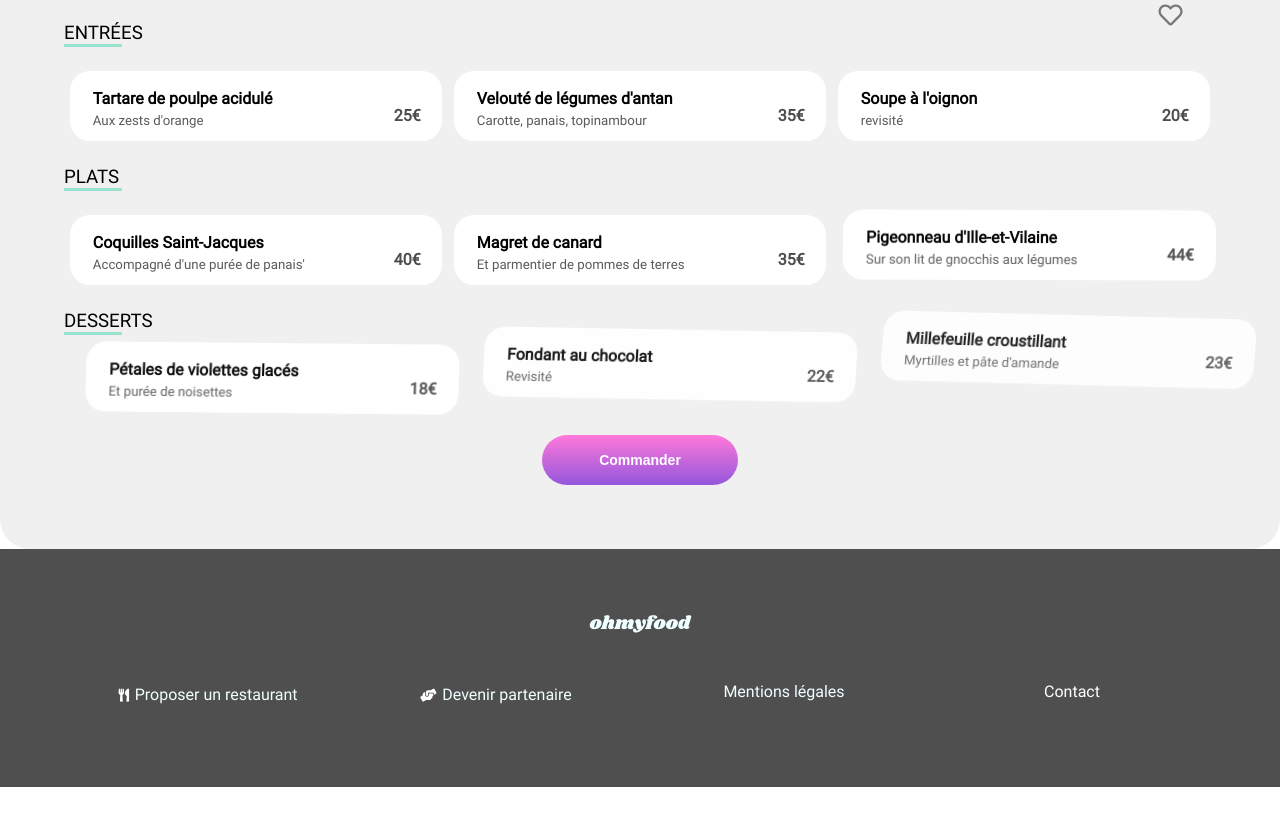
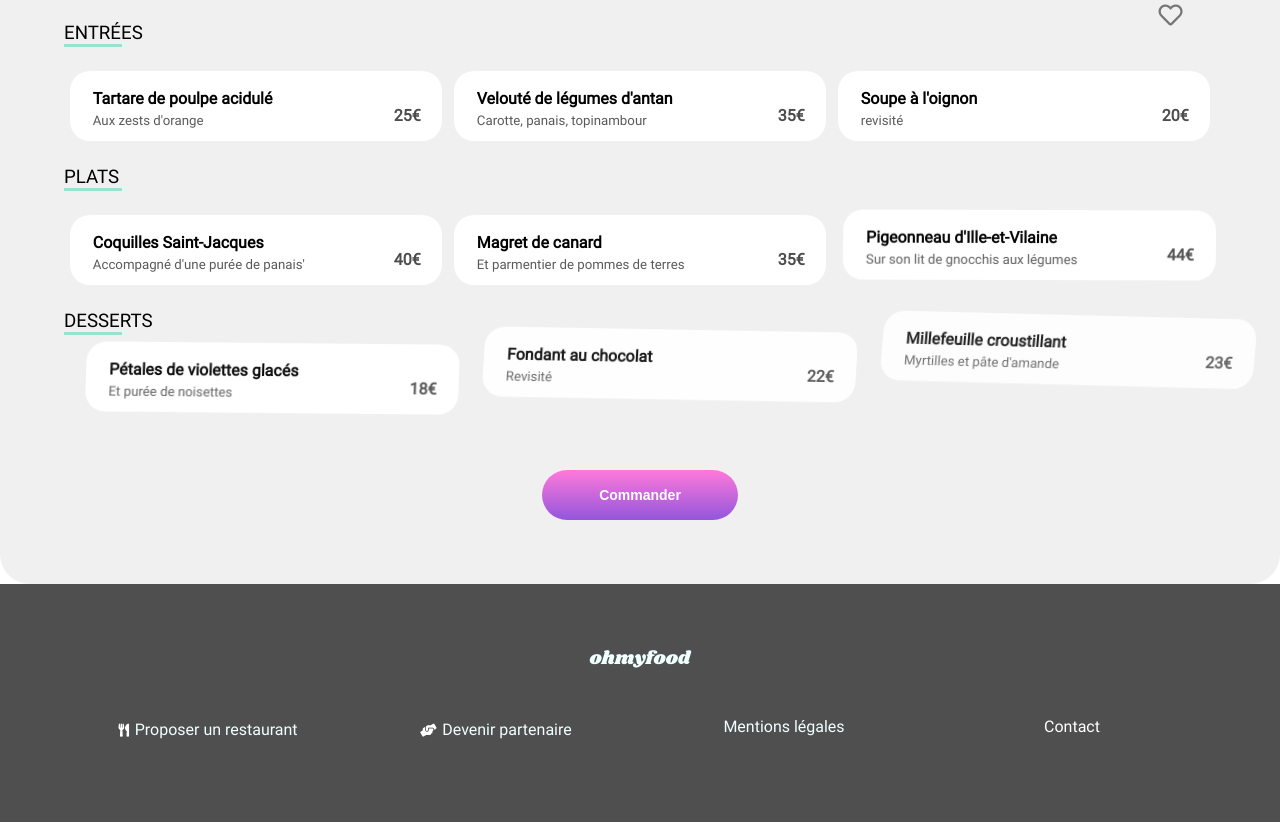
Before and after one commit to louisviogeat/Louis-AdrienViogeat_3_12062021, a website: page aLaFrancaise.html in a window 1280 px wide. Shown: the part 619-1441 px from the top of the page. Before the commit the page ends 1406 px from the top, so only its background shows below. Drawn offline with Linux system fonts and the light colour scheme.

Commit message:
Final MAJ

```diff
--- a/sass/base/_desktop.scss
+++ b/sass/base/_desktop.scss
@@ -64,6 +64,9 @@
                 margin: 0.5%;
             }
         }
+        .command {
+            margin-top: 3%;
+        }
     }
 
     footer {
```
Also changed, not shown: public/css/style.css, 1 other file.
